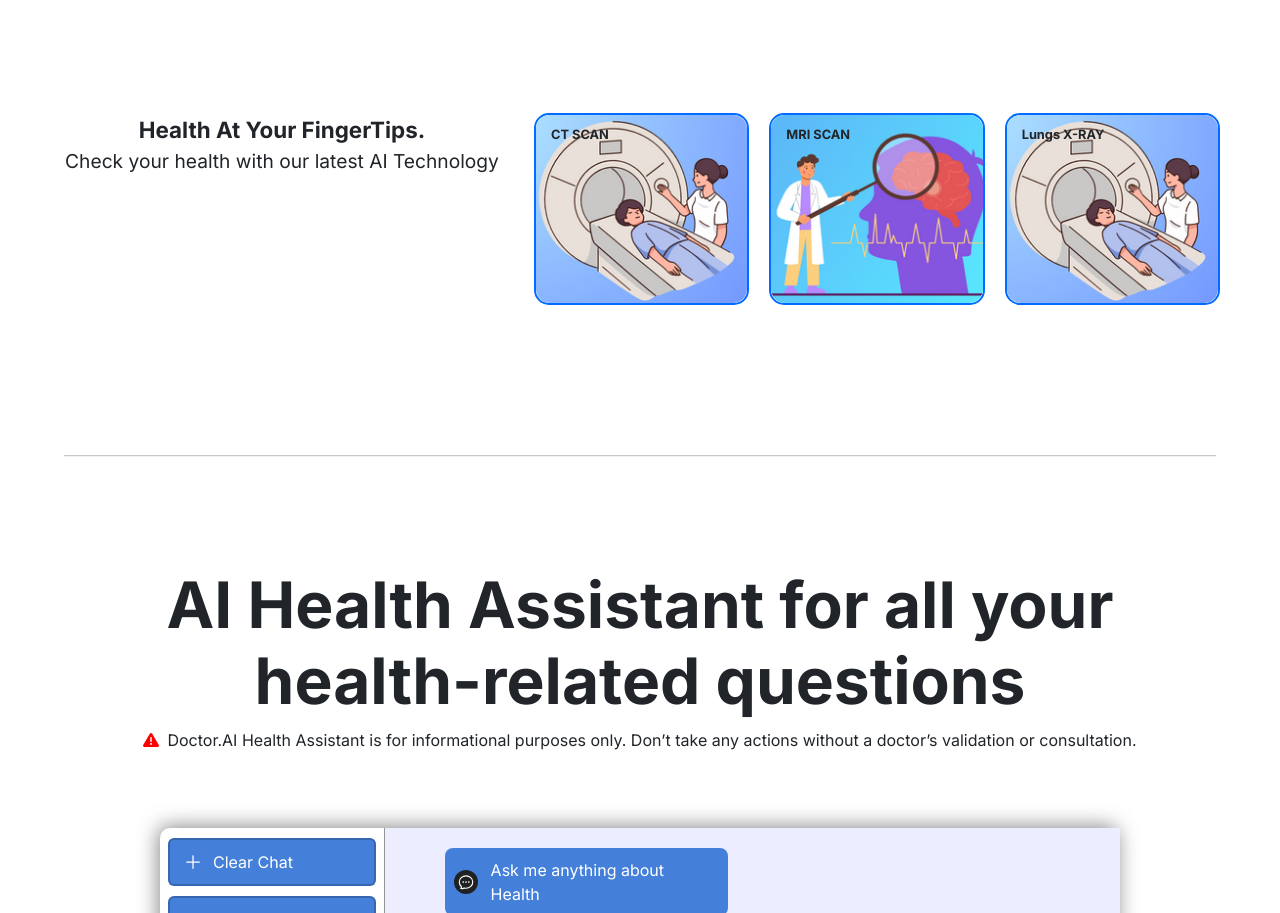
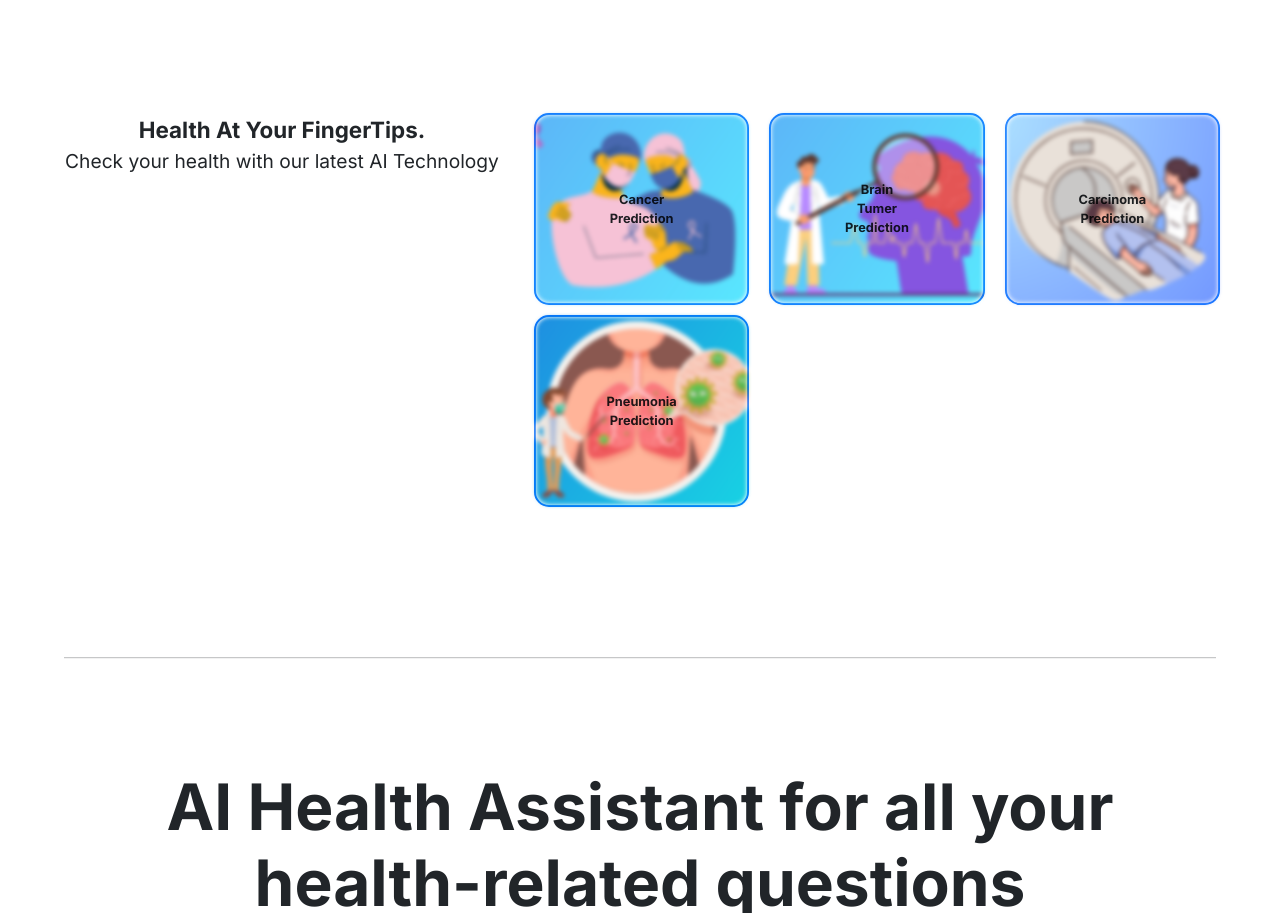
Before and after one commit to krishnenduroy52/DoctorAI-Hack4Bengal, a React (Vite) app in the folder front-end/: page / in a window 1280 px wide. Shown: the part 842-1755 px from the top of the page. Built offline with nearby package versions, Linux system fonts and the light colour scheme; a web font is replaced by a local one.

Commit message:
added cancer model

```diff
--- a/front-end/index.html
+++ b/front-end/index.html
@@ -2,7 +2,7 @@
 <html lang="en">
   <head>
     <meta charset="UTF-8" />
-    <link rel="icon" type="image/svg+xml" href="/vite.svg" />
+    <link rel="icon" type="image/svg+xml" href="./public/Image/doctorai_logo.svg" style="width: 20% !important"/>
     <link rel="preconnect" href="https://fonts.googleapis.com" />
     <link rel="preconnect" href="https://fonts.gstatic.com" crossorigin />
     <link
@@ -15,7 +15,7 @@
     />
     <script src="https://kit.fontawesome.com/b88f8bbc9d.js" crossorigin="anonymous"></script>
     <meta name="viewport" content="width=device-width, initial-scale=1.0" />
-    <title>Vite + React</title>
+    <title>Doctor.AI</title>
   </head>
 
   <body>
--- a/front-end/src/assets/json-data/services_menu.json
+++ b/front-end/src/assets/json-data/services_menu.json
@@ -3,22 +3,27 @@
         {
             "className":"fa-solid fa-brain-circuit",
             "title": "Cancer Prediction",
-            "url": "/prediction/cancer"
+            "url": "/prediction/cancer",
+            "src": "/src/img/cancer.png"
         },
         {
             "className":"fa-solid fa-brain-circuit",
             "title": "Brain Tumer Prediction",
-            "url": "/prediction/mri"
+            "url": "/prediction/mri",
+            "src": "/src/img/brainTumor.png"
         },
         {
             "className":"fa-solid fa-brain-circuit",
             "title": "Carcinoma Prediction",
-            "url": "/prediction/ctscan"
+            "url": "/prediction/ctscan",
+            "src": "/src/img/ct-scan.png"
+
         },
         {
             "className":"fa-solid fa-brain-circuit",
             "title": "Pneumonia Prediction",
-            "url": "/prediction/xray"
+            "url": "/prediction/xray",
+            "src": "/src/img/pnumonia.png"
         },
         {
             "className":"fa-solid fa-brain-circuit",
--- a/front-end/src/css/Home.css
+++ b/front-end/src/css/Home.css
@@ -123,6 +123,7 @@
   left: 0;
   right: 0;
   bottom: 0;
+  -webkit-filter: blur(2px);
   object-fit: cover;
   border-radius: 14px;
   overflow: hidden;
@@ -130,8 +131,15 @@
 
 .models > button > p {
   position: absolute;
-  top: 10px;
-  left: 15px;
+  top: 50%;
+  left: 50%;
+  transform: translate(-50%, -50%);
+  background-color: #fff;
+  padding: 16px;
+  border-radius: 8px;
+  mix-blend-mode:multiply;
+  /* box-shadow: 0 0 16px #fff, 0 0 32px #fff; */
+  /* opacity: 0.9; */
   font-weight: bolder;
   font-size: clamp(0.8rem, calc(1.2vw - 6px), 0.1rem);
 }
--- a/front-end/src/pages/Home.jsx
+++ b/front-end/src/pages/Home.jsx
@@ -1,14 +1,12 @@
 import "../css/Home.css";
-import { Link, useNavigate } from "react-router-dom";
-import { ToastContainer, toast } from "react-toastify";
+import { Link } from "react-router-dom";
+import { ToastContainer } from "react-toastify";
 import "react-toastify/dist/ReactToastify.css";
 import wave from "../../public/Image/wave.svg";
 import FAQSection from "../components/FAQSection";
 import faqData from "../assets/json-data/faqData.json";
-import axios from "axios";
-import Footer from "../components/Footer";
 import Chat from "./Chat";
-
+import services_menu from "../assets/json-data/services_menu.json";
 // Image import
 import ctScanModelImg from "../img/ct-scan.png";
 import BrainTumor from "../img/brainTumor.png";
@@ -53,18 +51,25 @@ const Home = () => {
             with our latest AI Technology
           </p>
           <div className="models">
-            <button className="CtScan">
-              <img src={ctScanModelImg} />
-              <p>CT SCAN</p>
-            </button>
-            <button className="MRIScan">
+            {services_menu.items.map((item, index) => {
+              if (index !== services_menu.items.length - 1) {
+                return (
+                  <button key={index} className="CtScan">
+                  <img src={item.src} />
+                  <p>{item.title}</p>
+                </button>
+                );
+              }
+            })}
+
+            {/* <button className="MRIScan">
               <img src={BrainTumor} />
               <p>MRI SCAN</p>
             </button>
             <button className="LungXRayScan">
               <img src={ctScanModelImg} />
               <p>Lungs X-RAY</p>
-            </button>
+            </button> */}
           </div>
         </div>
         <hr />
```
Also changed, not shown: front-end/src/img/cancer.png (added), front-end/src/img/pnumonia.png (added).
